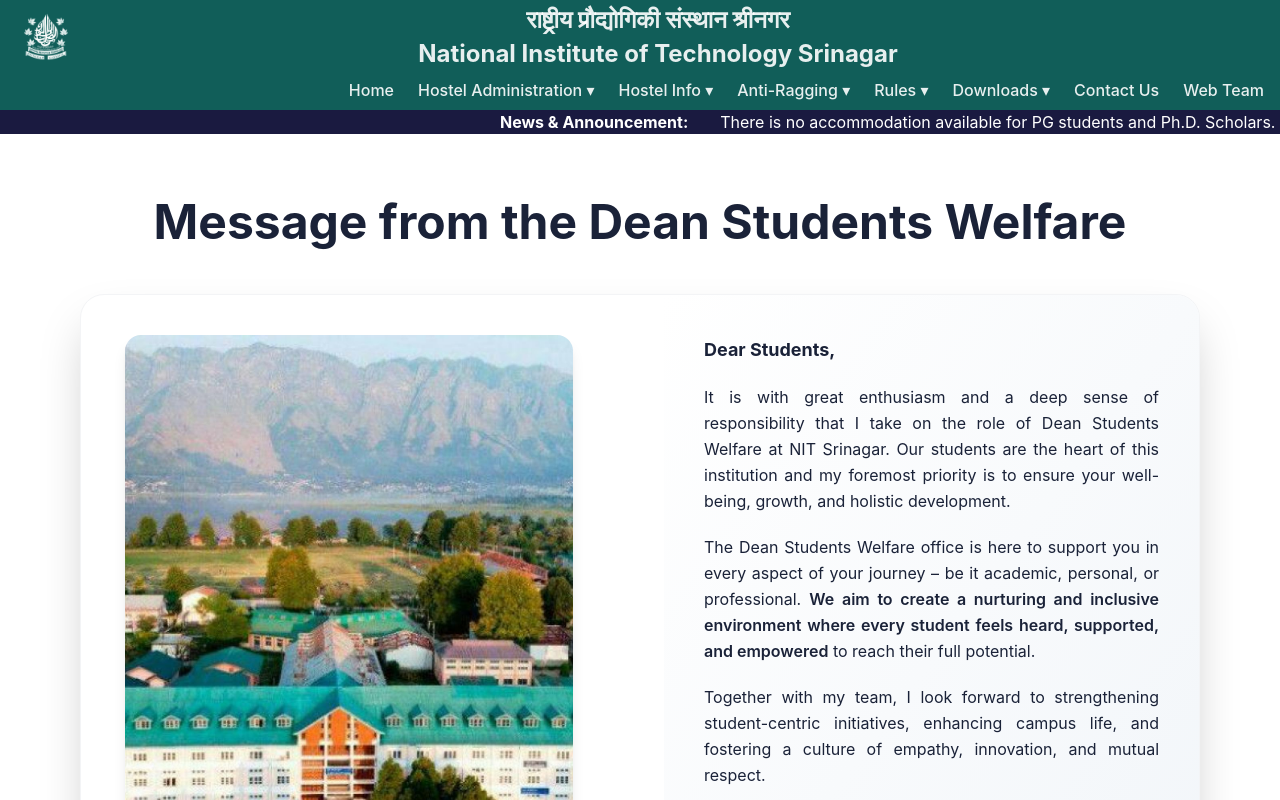
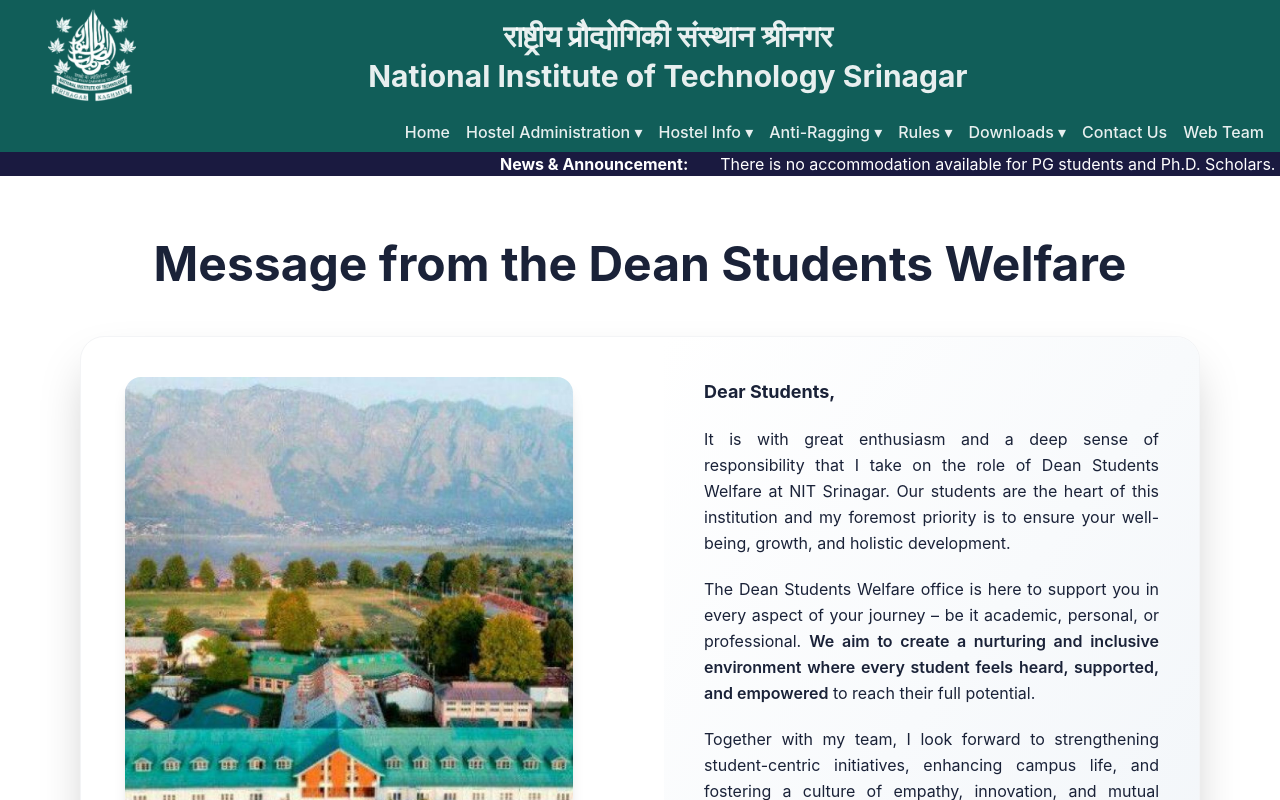
Before and after one commit to Ankita-kuntal/HostelPageModule-NITSgr, a React (Vite) app in the folder client/: page / in a window 1280 px wide. Shown: the top 800 px of the page. Built offline with nearby package versions, Linux system fonts and the light colour scheme.

Commit message:
updated navbar pt2

```diff
--- a/client/src/components/Navbar.jsx
+++ b/client/src/components/Navbar.jsx
@@ -1,6 +1,7 @@
 import { Link } from "react-router-dom";
 import { useState, useEffect } from "react";
 import logo from "../assets/images/logo-white.png";
+import instituteLogo from "../assets/images/logo-name.png";
 
 const Navbar = () => {
   const [activeDropdown, setActiveDropdown] = useState(null);
@@ -22,61 +23,38 @@
     }
   };
 
-  const toggleDropdown = (name) => {
-    if (isMobileMenuOpen) {
-      setActiveDropdown(activeDropdown === name ? null : name);
-    }
-  };
-
   return (
     <>
-      <div className="bg-teal-800 text-white text-opacity-90 pt-2 sm:pt-1 px-4">
+      <div className="bg-teal-800 text-white text-opacity-90 pt-2 px-4">
         <div className="container mx-auto flex flex-col items-center">
-          <div className="flex w-full justify-between items-center mb-4 sm:mb-2">
-            {/* Logo */}
-            <div className="flex-shrink-0 ml-8 sm:ml-2">
-              <a
-                href="https://nitsri.ac.in"
-                target="_blank"
-                rel="noopener noreferrer"
-              >
-                <img
-                  src={logo}
-                  alt="Logo"
-                  className="h-24 sm:h-12 w-auto cursor-pointer"
-                />
+          <div className="flex w-full justify-between items-center mb-4">
+            <div className="flex-shrink-0 ml-8">
+              <a href="https://nitsri.ac.in" target="_blank" rel="noopener noreferrer">
+                <img src={logo} alt="Logo" className="h-24 w-auto cursor-pointer" />
               </a>
             </div>
 
-            {/* Text */}
-            <div className="flex flex-col items-center text-center flex-1 px-2 sm:px-1">
-              <h1 className="text-3xl sm:text-base md:text-2xl font-bold leading-snug sm:leading-tight">
-                राष्ट्रीय प्रौद्योगिकी संस्थान श्रीनगर
-              </h1>
-              <h2 className="text-3xl sm:text-base md:text-2xl font-bold pt-1 sm:pt-0.5 leading-snug sm:leading-tight">
-                National Institute of Technology Srinagar
-              </h2>
+            <div className="flex flex-col items-center text-center flex-1">
+              <h1 className="text-2xl md:text-3xl font-bold">राष्ट्रीय प्रौद्योगिकी संस्थान श्रीनगर</h1>
+              <h2 className="text-2xl md:text-3xl font-bold pt-1">National Institute of Technology Srinagar</h2>
+              {/* <h3 className="text-lg md:text-xl">Hostel</h3> */}
             </div>
 
-            {/* Spacer */}
-            <div className="flex-shrink-0 w-16 sm:w-4"></div>
+            <div className="flex-shrink-0 w-16"></div>
           </div>
         </div>
       </div>
 
-      {/* Navigation bar below */}
+      {/* Navigation bar below, aligned to right */}
       <nav className="bg-teal-800 text-white text-opacity-90 pb-2 px-4">
         <div className="container mx-auto">
-          {/* Hamburger Toggle Button */}
+          {/* Hamburger Toggle Button (Visible on small screens) */}
           <div className="md:hidden flex justify-end mb-2">
             <button
-              onClick={() => {
-                setIsMobileMenuOpen(!isMobileMenuOpen);
-                setActiveDropdown(null); // Close dropdowns when toggling menu
-              }}
+              onClick={() => setIsMobileMenuOpen(!isMobileMenuOpen)}
               className="flex items-center"
             >
-              <span className="text-white text-2xl">☰</span>
+              <span className="text-white">☰</span> {/* Hamburger icon */}
             </button>
           </div>
 
@@ -85,35 +63,32 @@
               isMobileMenuOpen ? "block" : "hidden"
             } w-full md:block md:w-auto`}
           >
-            <ul className="flex flex-col items-center md:flex-row md:justify-end md:gap-6 md:mt-0 text-sm sm:text-base font-medium">
+            <ul className="flex flex-col md:flex-row md:justify-end md:space-x-4 md:mt-0 text-sm sm:text-base font-medium">
+              {/* Home */}
               <li>
-                <Link to="/" className="hover:underline block py-3 md:py-0">
+                <Link to="/" className="hover:underline block py-2 md:py-0">
                   Home
                 </Link>
               </li>
 
               {/* Hostel Administration */}
               <li
-                onMouseEnter={() =>
-                  !isMobileMenuOpen && setActiveDropdown("admin")
-                }
-                onMouseLeave={() =>
-                  !isMobileMenuOpen && setActiveDropdown(null)
-                }
-                className="relative w-full md:w-auto"
+                onMouseEnter={() => setActiveDropdown("admin")}
+                onMouseLeave={() => setActiveDropdown(null)}
+                className="relative"
               >
-                <button
-                  onClick={() => toggleDropdown("admin")}
-                  className="hover:underline block py-3 md:py-0 w-full text-center"
+                <Link
+                  to="/hostel-admin"
+                  className="hover:underline block py-2 md:py-0"
                 >
                   Hostel Administration ▾
-                </button>
+                </Link>
                 {activeDropdown === "admin" && (
-                  <ul className="bg-white text-black rounded-md shadow-md z-10 w-56 mt-1 md:absolute md:left-auto md:right-0">
+                  <ul className="absolute left-0 md:left-auto md:right-0 bg-white text-black rounded-md shadow-md z-10 w-48">
                     <li>
                       <a
                         href="/hostel-admin#dean-welfare"
-                        className="block px-4 py-3 hover:bg-gray-100"
+                        className="block px-4 py-2 hover:bg-gray-100"
                       >
                         Dean Students Welfare
                       </a>
@@ -121,7 +96,7 @@
                     <li>
                       <a
                         href="/hostel-admin#associate-dean"
-                        className="block px-4 py-3 hover:bg-gray-100"
+                        className="block px-4 py-2 hover:bg-gray-100"
                       >
                         Associate Dean
                       </a>
@@ -129,7 +104,7 @@
                     <li>
                       <a
                         href="/hostel-admin#wardens"
-                        className="block px-4 py-3 hover:bg-gray-100"
+                        className="block px-4 py-2 hover:bg-gray-100"
                       >
                         Wardens
                       </a>
@@ -137,7 +112,7 @@
                     <li>
                       <a
                         href="/hostel-admin#hall-assistants"
-                        className="block px-4 py-3 hover:bg-gray-100"
+                        className="block px-4 py-2 hover:bg-gray-100"
                       >
                         Hall Assistants
                       </a>
@@ -148,26 +123,19 @@
 
               {/* Hostel Info */}
               <li
-                onMouseEnter={() =>
-                  !isMobileMenuOpen && setActiveDropdown("hostel")
-                }
-                onMouseLeave={() =>
-                  !isMobileMenuOpen && setActiveDropdown(null)
-                }
-                className="relative w-full md:w-auto"
+                onMouseEnter={() => setActiveDropdown("hostel")}
+                onMouseLeave={() => setActiveDropdown(null)}
+                className="relative"
               >
-                <button
-                  onClick={() => toggleDropdown("hostel")}
-                  className="hover:underline block py-3 md:py-0 w-full text-center"
-                >
+                <span className="cursor-pointer hover:underline block py-2 md:py-0">
                   Hostel Info ▾
-                </button>
+                </span>
                 {activeDropdown === "hostel" && (
-                  <ul className="bg-white text-black rounded-md shadow-md z-10 w-56 mt-1 md:absolute md:left-auto md:right-0">
+                  <ul className="absolute left-0 md:left-auto md:right-0 bg-white text-black rounded-md shadow-md z-10 w-48">
                     <li>
                       <Link
                         to="/girls-hostel"
-                        className="block px-4 py-3 hover:bg-gray-100"
+                        className="block px-4 py-2 hover:bg-gray-100"
                       >
                         Girls Hostel
                       </Link>
@@ -175,7 +143,7 @@
                     <li>
                       <Link
                         to="/boys-hostel"
-                        className="block px-4 py-3 hover:bg-gray-100"
+                        className="block px-4 py-2 hover:bg-gray-100"
                       >
                         Boys Hostel
                       </Link>
@@ -186,26 +154,22 @@
 
               {/* Anti-Ragging */}
               <li
-                onMouseEnter={() =>
-                  !isMobileMenuOpen && setActiveDropdown("antiRagging")
-                }
-                onMouseLeave={() =>
-                  !isMobileMenuOpen && setActiveDropdown(null)
-                }
-                className="relative w-full md:w-auto"
+                onMouseEnter={() => setActiveDropdown("antiRagging")}
+                onMouseLeave={() => setActiveDropdown(null)}
+                className="relative"
               >
-                <button
-                  onClick={() => toggleDropdown("antiRagging")}
-                  className="hover:underline block py-3 md:py-0 w-full text-center"
+                <Link
+                  to="/anti-ragging/rules"
+                  className="hover:underline block py-2 md:py-0"
                 >
                   Anti-Ragging ▾
-                </button>
+                </Link>
                 {activeDropdown === "antiRagging" && (
-                  <ul className="bg-white text-black rounded-md shadow-md z-10 w-72 mt-1 md:absolute md:left-auto md:right-0">
+                  <ul className="absolute left-0 md:left-auto md:right-0 bg-white text-black rounded-md shadow-md z-10 w-56">
                     <li>
                       <a
                         href="/anti-ragging/committee"
-                        className="block px-4 py-3 hover:bg-gray-100"
+                        className="block px-4 py-2 hover:bg-gray-100"
                       >
                         Anti Ragging Committee
                       </a>
@@ -213,7 +177,7 @@
                     <li>
                       <a
                         href="/anti-ragging/rules"
-                        className="block px-4 py-3 hover:bg-gray-100"
+                        className="block px-4 py-2 hover:bg-gray-100"
                       >
                         Anti Ragging Rules, Regulations and Undertakings
                       </a>
@@ -224,26 +188,22 @@
 
               {/* Rules */}
               <li
-                onMouseEnter={() =>
-                  !isMobileMenuOpen && setActiveDropdown("rules")
-                }
-                onMouseLeave={() =>
-                  !isMobileMenuOpen && setActiveDropdown(null)
-                }
-                className="relative w-full md:w-auto"
+                onMouseEnter={() => setActiveDropdown("rules")}
+                onMouseLeave={() => setActiveDropdown(null)}
+                className="relative"
               >
-                <button
-                  onClick={() => toggleDropdown("rules")}
-                  className="hover:underline block py-3 md:py-0 w-full text-center"
+                <Link
+                  to="/hostel-rules"
+                  className="hover:underline block py-2 md:py-0"
                 >
                   Rules ▾
-                </button>
+                </Link>
                 {activeDropdown === "rules" && (
-                  <ul className="bg-white text-black rounded-md shadow-md z-10 w-56 mt-1 md:absolute md:left-auto md:right-0">
+                  <ul className="absolute left-0 md:left-auto md:right-0 bg-white text-black rounded-md shadow-md z-10 w-48">
                     <li>
                       <Link
                         to="/hostel-rules-summary"
-                        className="block px-4 py-3 hover:bg-gray-100"
+                        className="block px-4 py-2 hover:bg-gray-100"
                       >
                         Summary
                       </Link>
@@ -251,7 +211,7 @@
                     <li>
                       <Link
                         to="/hostel-rules"
-                        className="block px-4 py-3 hover:bg-gray-100"
+                        className="block px-4 py-2 hover:bg-gray-100"
                       >
                         Detailed Rules
                       </Link>
@@ -262,29 +222,25 @@
 
               {/* Downloads */}
               <li
-                onMouseEnter={() =>
-                  !isMobileMenuOpen && setShowDownloadsDropdown(true)
-                }
-                onMouseLeave={() =>
-                  !isMobileMenuOpen && setShowDownloadsDropdown(false)
-                }
-                className="relative w-full md:w-auto"
+                onMouseEnter={() => setShowDownloadsDropdown(true)}
+                onMouseLeave={() => setShowDownloadsDropdown(false)}
+                className="relative"
               >
-                <button
-                  onClick={() => toggleDropdown("downloads")}
-                  className="hover:underline block py-3 md:py-0 w-full text-center"
+                <Link
+                  to="/downloads"
+                  className="cursor-pointer hover:underline block py-2 md:py-0"
                 >
                   Downloads ▾
-                </button>
-                {activeDropdown === "downloads" && (
-                  <ul className="bg-white text-black rounded-md shadow-md z-10 w-72 mt-1 md:absolute md:left-auto md:right-0">
+                </Link>
+                {showDownloadsDropdown && (
+                  <ul className="absolute left-0 md:left-auto md:right-0 bg-white text-black rounded-md shadow-md z-10 w-56">
                     {downloadsData.map((item, index) => (
                       <li key={index}>
                         <a
                           href={item.url}
                           target="_blank"
                           rel="noopener noreferrer"
-                          className="block px-4 py-3 hover:bg-gray-100"
+                          className="block px-4 py-2 hover:bg-gray-100"
                         >
                           {item.name}
                         </a>
@@ -298,7 +254,7 @@
               <li>
                 <button
                   onClick={() => setShowContactModal(true)}
-                  className="hover:underline block py-3 md:py-0 w-full text-center"
+                  className="hover:underline block py-2 md:py-0 text-left w-full md:w-auto"
                 >
                   Contact Us
                 </button>
@@ -308,7 +264,7 @@
               <li>
                 <Link
                   to="/webteam"
-                  className="hover:underline block py-3 md:py-0"
+                  className="hover:underline block py-2 md:py-0"
                 >
                   Web Team
                 </Link>
```
